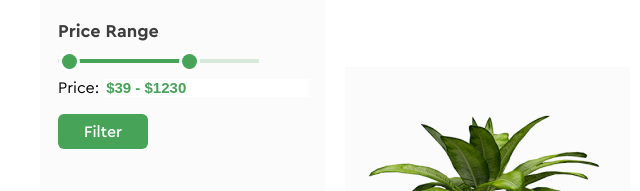
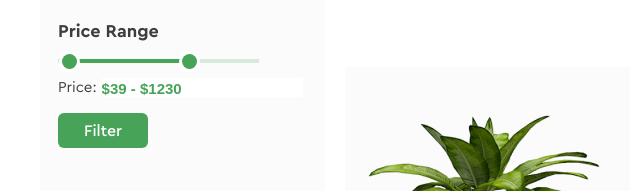
Before and after one commit to andrey0me/hillel-19, a plain HTML site: page index.html in a window 1280 px wide. Shown: the part 1007-1198 px from the top of the page, 0-640 px from the left. Drawn offline with nearby package versions, Linux system fonts and the light colour scheme.

Commit message:
Add folder lesson-12-HW

```diff
--- a/css/style.css
+++ b/css/style.css
@@ -516,10 +516,16 @@
 
 .slider-amount-label {
     padding: 0 5px 0 0;
- }
+    color: #3D3D3D;
+    font-size: 15px;
+    font-style: normal;
+    font-weight: 400;
+    line-height: 16px;
+}
 
 #slider-amount {
     border: 0;
+    padding: 3px 0 0 0;
     color: #46A358;
     font-size: 15px;
     font-style: normal;
--- a/index.html
+++ b/index.html
@@ -129,8 +129,8 @@
                             <div id="slider-range"></div>
                         </div>
                         <div class="slider-amount-box">
-                            <p class="slider-amount-label">Price:</p>
-                            <input type="text" id="slider-amount" readonly="">
+                            <span class="slider-amount-label">Price:</span>
+                            <input type="text" id="slider-amount">
                         </div>
                         <a class="slider-filter-btn" href="#">
                             <span>Filter</span>
```
